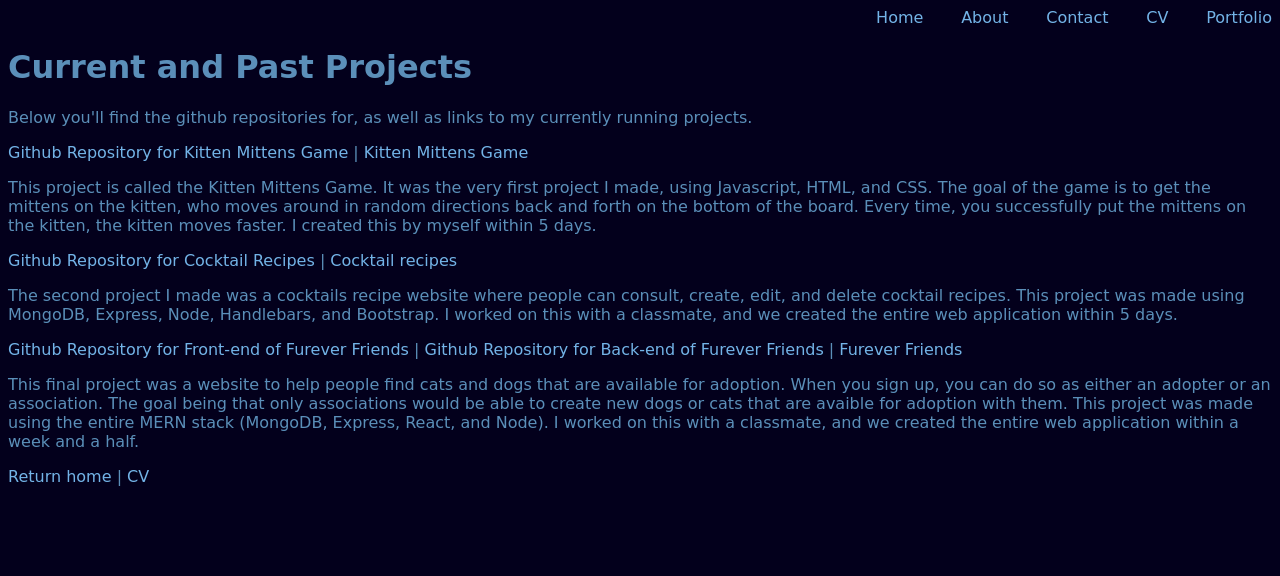
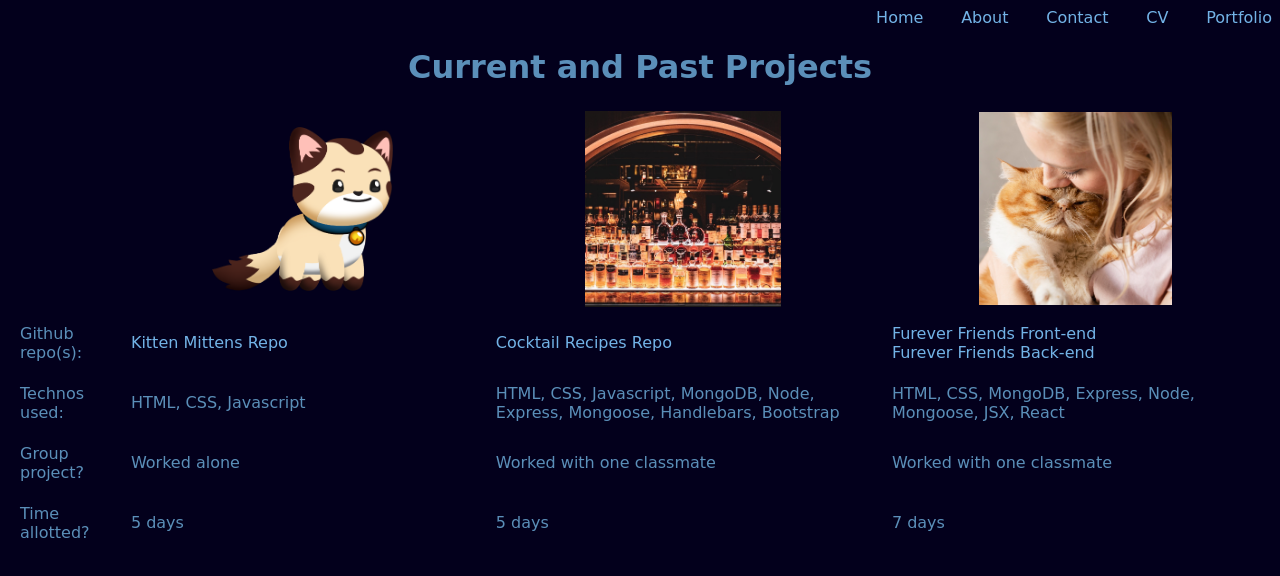
Before and after one commit to julia-spriggs/julia-spriggs.fr, a plain HTML site: page portfolio/index.html in a window 1280 px wide. Drawn offline with Linux system fonts and the light colour scheme.

Commit message:
changed around presentation of projects

```diff
--- a/portfolio/index.css
+++ b/portfolio/index.css
@@ -24,3 +24,15 @@ nav {
     justify-content: flex-end;
     gap: 1cm;
 }
+
+h1 {
+    text-align: center;
+}
+
+img {
+    max-width: 50%;
+}
+
+td {
+    padding: 10px 10px;
+}
--- a/portfolio/index.html
+++ b/portfolio/index.html
@@ -8,35 +8,48 @@
   <body>
     <header>
       <nav>
-        <a href="#home">Home</a>
-        <a href="#about">About</a>
-        <a href="#contact">Contact</a>
+        <a href="https://julia-spriggs.fr/#home">Home</a>
+        <a href="https://julia-spriggs.fr/#about">About</a>
+        <a href="https://julia-spriggs.fr/#contact">Contact</a>
         <a href="https://cv.julia-spriggs.fr/">CV</a>
         <a href="https://portfolio.julia-spriggs.fr/">Portfolio</a>
       </nav>
     </header>
   <h1>Current and Past Projects</h1>
-  <p>Below you'll find the github repositories for, as well as links to my currently running projects.</p>
-    <a href="https://github.com/julia-spriggs/kitten-mittens-game">Github Repository for Kitten Mittens Game</a>
-    | <a href="https://julia-spriggs.github.io/kitten-mittens-game/">Kitten Mittens Game</a><br />
-    <p>This project is called the Kitten Mittens Game. It was the very first project I made, using Javascript, HTML, and CSS.
-      The goal of the game is to get the mittens on the kitten, who moves around in random directions back and forth on the bottom
-      of the board. Every time, you successfully put the mittens on the kitten, the kitten moves faster. I created this by myself
-      within 5 days.</p>
-    <a href="https://github.com/Cocktail-recipes/cocktail-recipes">Github Repository for Cocktail Recipes</a>
-    | <a href="https://cocktail-recipes.adaptable.app">Cocktail recipes</a><br />
-    <p>The second project I made was a cocktails recipe website where people can consult, create, edit, and delete cocktail recipes.
-      This project was made using MongoDB, Express, Node, Handlebars, and Bootstrap. I worked on this with a classmate, and we created
-      the entire web application within 5 days.
-    </p>
-    <a href="https://github.com/project3-ironhack/furever-friends-client">Github Repository for Front-end of Furever Friends</a>
-    | <a href="https://github.com/project3-ironhack/furever-friends-server">Github Repository for Back-end of Furever Friends</a>
-    | <a href="https://fureverfriends.netlify.app/">Furever Friends</a>
-    <p>This final project was a website to help people find cats and dogs that are available for adoption. When you sign up,
-      you can do so as either an adopter or an association. The goal being that only associations would be able to create new dogs or cats
-    that are avaible for adoption with them. This project was made using the entire MERN stack (MongoDB, Express, React, and Node). I worked
-  on this with a classmate, and we created the entire web application within a week and a half.</p>
 
-<p><a href="https://julia-spriggs.fr">Return home</a> | <a href="https://cv.julia-spriggs.fr">CV</a></p>
+<table>
+  <tr>
+    <th> </th>
+    <th><a href="https://julia-spriggs.github.io/kitten-mittens-game/"><img src="img/kitten.png" alt="Kitten Mittens Game"></a></th>
+    <th><a href="https://cocktail-recipes.adaptable.app"><img src="img/bar.jpg" alt="Cocktail Recipes Database"></a></th>
+    <th><a href="https://fureverfriends.netlify.app/"><img src="img/furever.jpg" alt="Furever Friends"></a></th>
+  </tr>
+  <tr>
+    <td>Github repo(s):</td>
+    <td><a href="https://github.com/julia-spriggs/kitten-mittens-game">Kitten Mittens Repo</a></td>
+    <td><a href="https://github.com/Cocktail-recipes/cocktail-recipes">Cocktail Recipes Repo</a></td>
+    <td><a href="https://github.com/project3-ironhack/furever-friends-client">Furever Friends Front-end</a><br />
+    <a href="https://github.com/project3-ironhack/furever-friends-server">Furever Friends Back-end</a></td>
+  </tr>
+  <tr>
+    <td>Technos used:</td>
+    <td>HTML, CSS, Javascript</td>
+    <td>HTML, CSS, Javascript, MongoDB, Node, Express, Mongoose, Handlebars, Bootstrap</td>
+    <td>HTML, CSS, MongoDB, Express, Node, Mongoose, JSX, React</td>
+  </tr>
+  <tr>
+    <td>Group project?</td>
+    <td>Worked alone</td>
+    <td>Worked with one classmate</td>
+    <td>Worked with one classmate</td>
+  </tr>
+  <tr>
+    <td>Time allotted?</td>
+    <td>5 days</td>
+    <td>5 days</td>
+    <td>7 days</td>
+  </tr>
+</table>
+
 </body>
 </html>
```
Also changed, not shown: portfolio/img/bar.jpg (added), portfolio/img/furever.jpg (added), portfolio/img/kitten.png (added).
